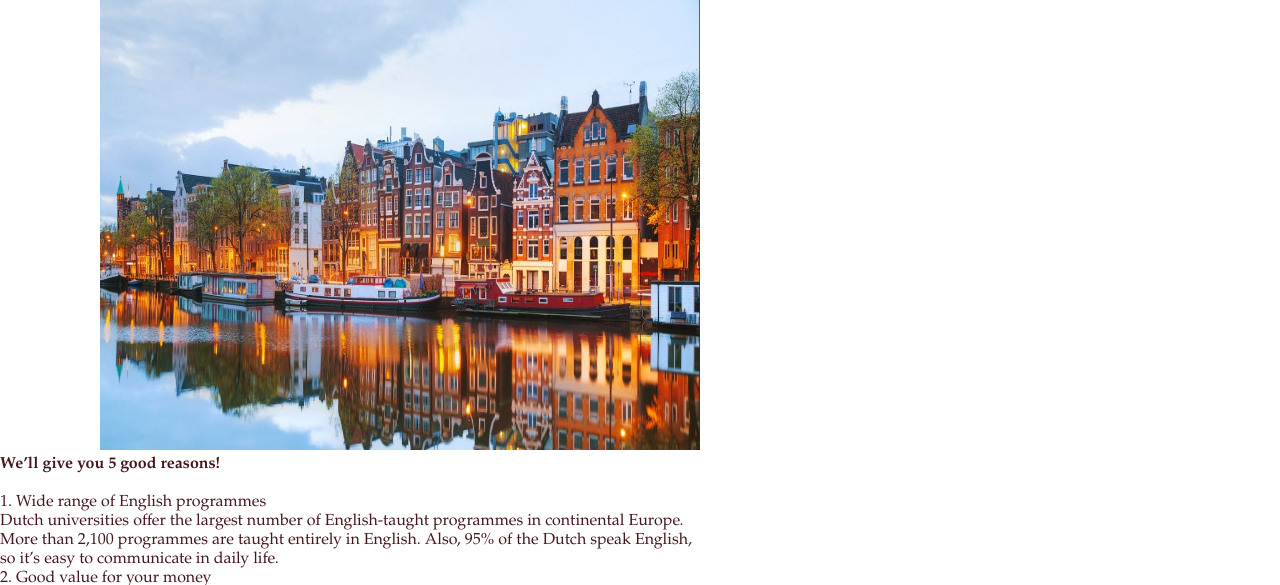
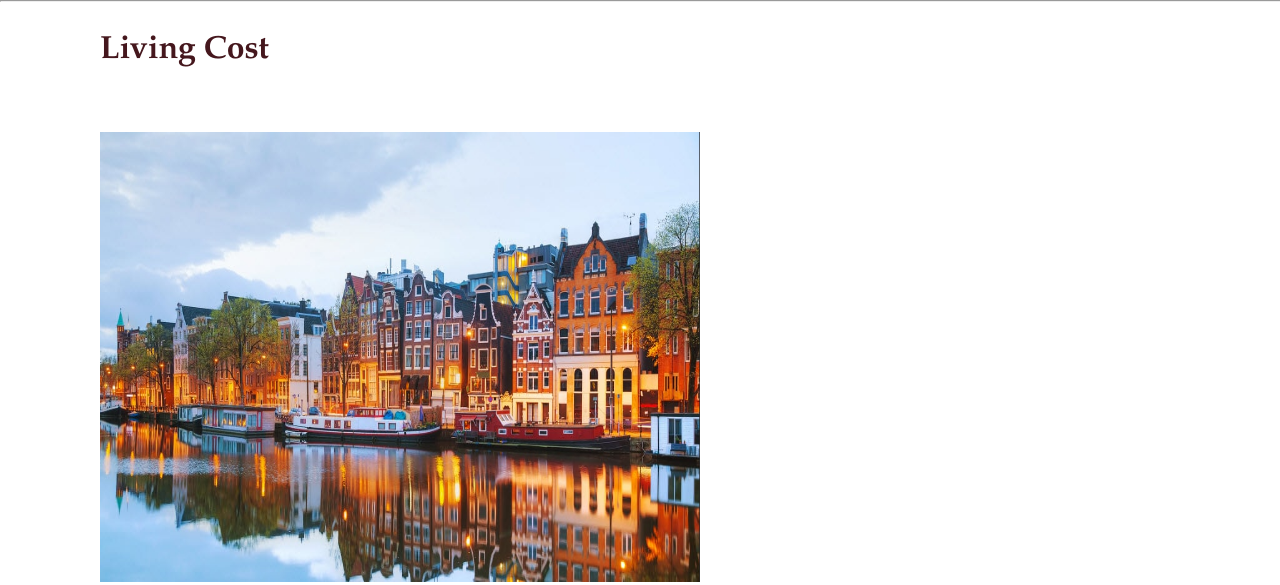
Before and after one commit to jonathanmohamed/IT1F2, a PHP site: page /whyholland.php in a window 1280 px wide; the page is wider, and only the part inside the window is pictured. Shown: the part 150-735 px from the top of that part. Run offline with PHP 8.4, Linux system fonts and the light colour scheme.

Commit message:
Update whyholland.php

```diff
--- a/whyholland.php
+++ b/whyholland.php
@@ -68,7 +68,11 @@
                     </div>
                 </div>
             </div>
+            <hr>
             <div style="clear:both"></div>
+            <div class="titel">
+                <h1>Living Cost</h1>
+            </div>
             <div class="bilde">
                 <img class="kleine" src="images/holland.jpg" alt="holland.gif">
             </div>
```
